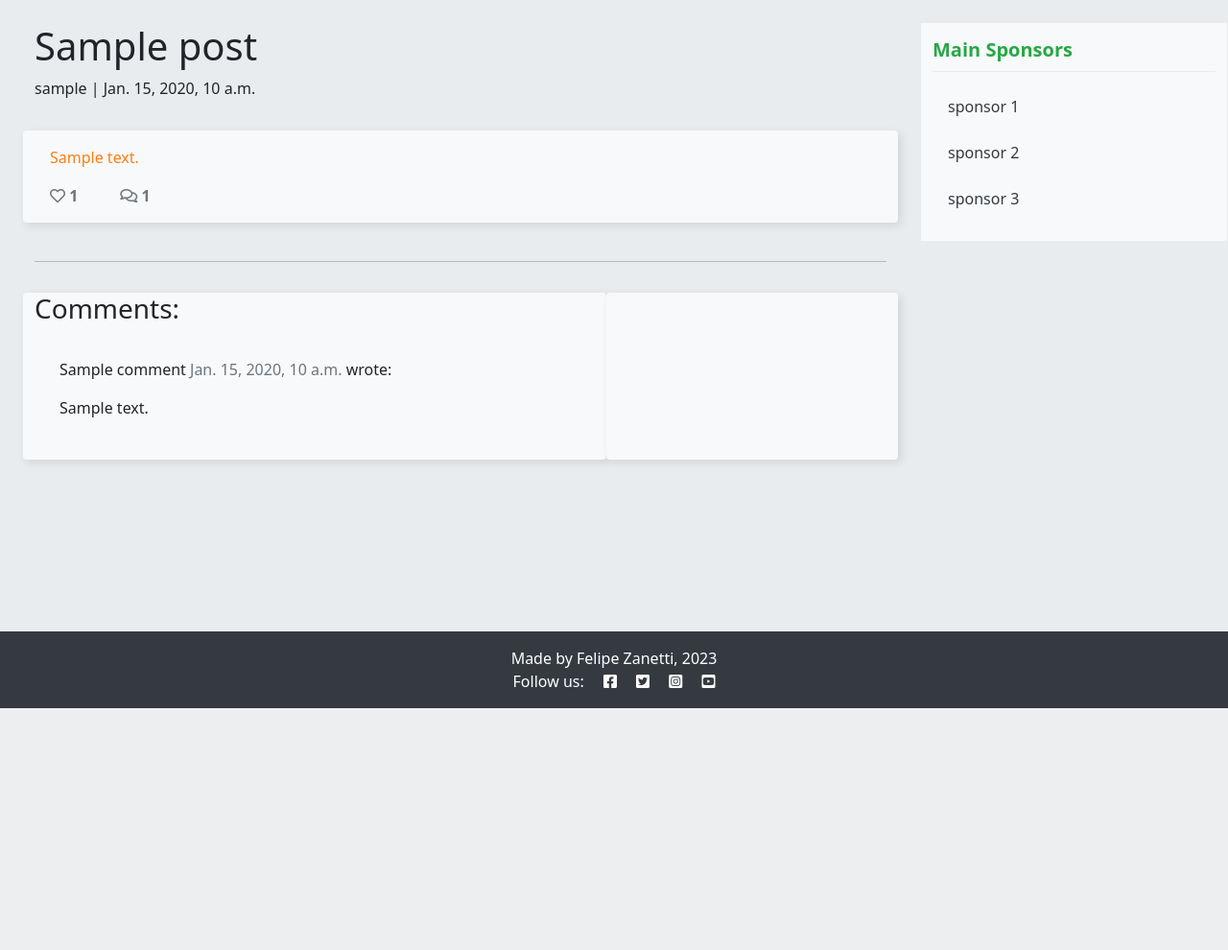
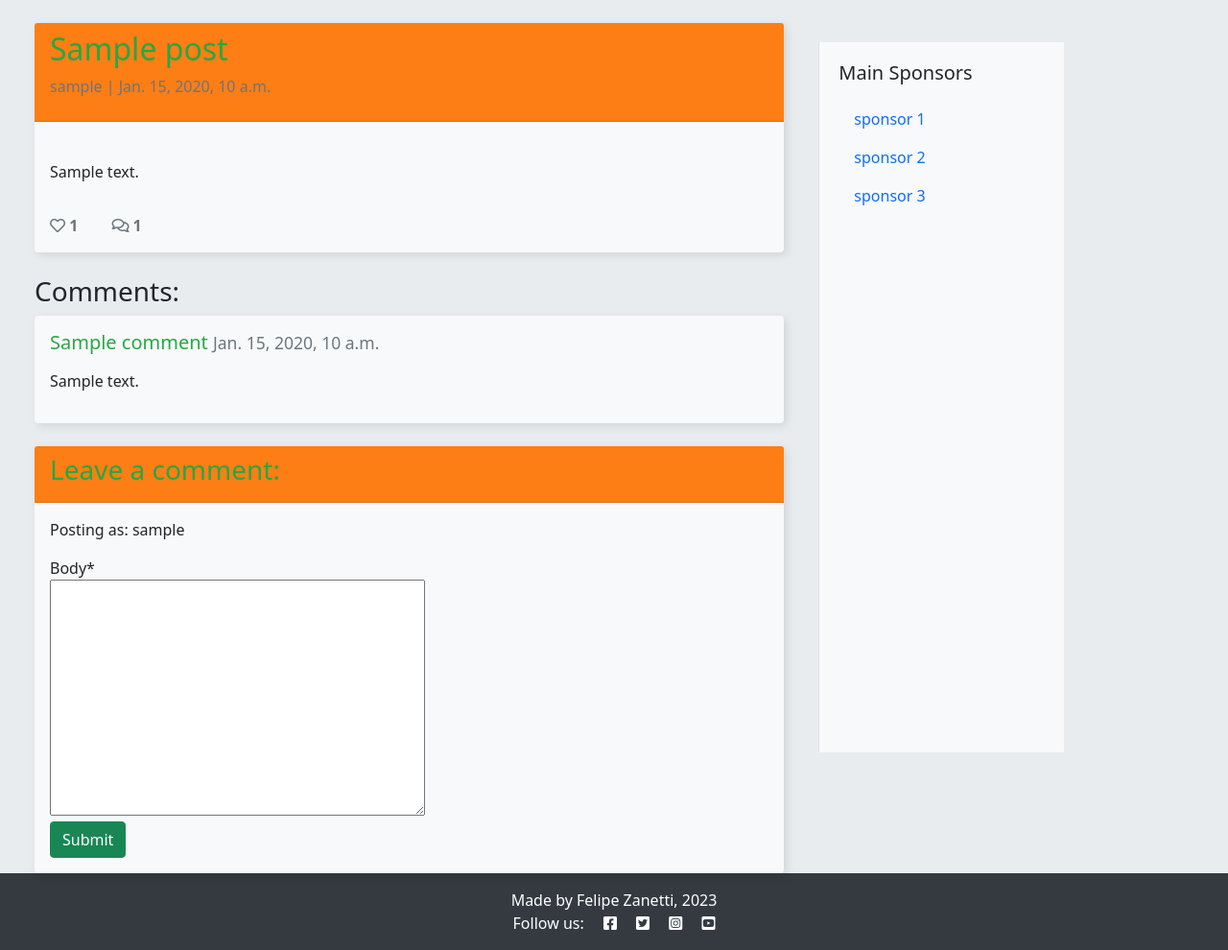
Before and after one commit to zanettiprado/BuzzEireBrazil, a Django app: a page that uses templates/base.html in a window 1280 px wide. Shown: the part 62-1052 px from the top of the page at 96% size. Before the commit the page ends 800 px from the top, so only its background shows below. Run offline with Django 3.2, Linux system fonts and the light colour scheme; a user stored in the database is signed in; tables that the repository leaves empty hold one stand-in row (values such as "Sample post"); some libraries are stand-ins or nearby versions.

Commit message:
add new box to post details and style

```diff
--- /dev/null
+++ b/blog/forms.py
@@ -0,0 +1,8 @@
+from .models import Comment
+from django import forms
+
+
+class CommentForm(forms.ModelForm):
+    class Meta:
+        model = Comment
+        fields = ('body',)
--- a/blog/views.py
+++ b/blog/views.py
@@ -1,6 +1,7 @@
 from django.shortcuts import render, get_object_or_404
 from django.views import generic, View
 from .models import Post
+from .forms import CommentForm
 
 
 class PostList(generic.ListView):
@@ -25,6 +26,7 @@ class PostDetail(View):
             {
                 "post": post,
                 "comments": comments,
-                "liked": liked
+                "liked": liked,
+                "comment_form": CommentForm()
             },
         )
--- a/buzzeirebrazil/settings.py
+++ b/buzzeirebrazil/settings.py
@@ -50,6 +50,7 @@ INSTALLED_APPS = [
     'allauth.account',
     'allauth.socialaccount',
     'django_summernote',
+    'crispy_forms',
     'blog',
 ]
 
@@ -58,6 +59,8 @@ SITE_ID = 1
 
 LOGIN_REDIRECT_URL = '/'
 LOGOUT_REDIRECT_URL = '/'
+
+CRISPU_TEMPLATE_PACK = 'bootstrap4'
 
 MIDDLEWARE = [
     'django.middleware.security.SecurityMiddleware',
--- a/requirements.txt
+++ b/requirements.txt
@@ -4,6 +4,7 @@ dj-database-url==0.5.0
 dj3-cloudinary-storage==0.0.6
 Django==3.2.21
 django-allauth==0.57.0
+django-crispy-forms==1.14.0
 django-summernote==0.8.20.0
 gunicorn==21.2.0
 oauthlib==3.2.2
--- a/static/css/style.css
+++ b/static/css/style.css
@@ -24,7 +24,7 @@
 }
 
 .author {
-    color: #f8f9fa; /* Light background text for better visibility on translucent orange */
+    color: #f8f9fa; /* Light background text for better visibility on translucent orange - maybe going to change this check agile comments*/
     background-color: rgba(253, 126, 20, 0.7);
     margin: 4px;
     text-transform: uppercase;
@@ -109,6 +109,20 @@
     background-color: #f8f9fa;
     box-shadow: 3px 3px 10px rgba(0, 0, 0, 0.1);
 }
+/* side bar */
+.sidebar-scroll {
+    position: sticky;
+    top: 60px;
+    width: 20%;
+    max-height: calc(100vh - 60px);
+    overflow-y: auto;
+    padding: 20px;
+    margin-top: 20px;
+    margin-bottom: 20px;
+    background-color: #f8f9fa; /* to be change after */
+    border-left: 1px solid #dee2e6; /* to be change after */
+    z-index: 1000;
+}
 
 .sidebar {
     background-color: #f8f9fa;
--- a/templates/base.html
+++ b/templates/base.html
@@ -17,7 +17,7 @@
         integrity="sha384-gtEjrD/SeCtmISkJkNUaaKMoLD0//ElJ19smozuHV6z3Iehds+3Ulb9Bn9Plx0x4" crossorigin="anonymous">
     </script>
     <link rel="stylesheet" href="{% static 'css/style.css' %}">
-
+    <link rel="stylesheet" href="{% static 'css/sidebar.css' %}">
 </head>
 
 <body class="d-flex flex-column h-100 main-bg">
@@ -61,17 +61,8 @@
     <div class="container-fluid mt-4">
         <div class="row">
 
-            <!-- Main Content -->
-            <div class="col-md-9">
-                <main class="flex-shrink-0 main-bg">
-                    {% block content %}
-                    <!-- Content Goes here -->
-                    {% endblock content %}
-                </main>
-            </div>
-
-            <!-- Sidebar on the right side -->
-            <div class="col-md-3 bg-light py-3 sidebar">
+            <!-- Sidebar on the right side (position fixed) to be changed -->
+            <div class="col-md-4 order-md-last bg-light sidebar-scroll">
                 <h5 class="mb-3">Main Sponsors</h5>
                 <ul class="nav flex-column">
                     <li class="nav-item">
@@ -83,7 +74,17 @@
                     <li class="nav-item">
                         <a class="nav-link" href="#">sponsor 3</a>
                     </li>
+                    <!-- Add more sidebar content if needed - check if will need this-->
                 </ul>
+            </div>
+
+            <!-- Main Content -->
+            <div class="col-md-8">
+                <main class="flex-shrink-0 main-bg">
+                    {% block content %}
+                    <!-- Content Goes here -->
+                    {% endblock content %}
+                </main>
             </div>
         </div>
     </div>
--- a/templates/post_detail.html
+++ b/templates/post_detail.html
@@ -1,85 +1,78 @@
-{% extends 'base.html' %} {% block content %}
+{% extends 'base.html' %}
+{% load crispy_forms_tags %}
 
-<div class="masthead">
-    <div class="container">
-        <div class="row g-0">
-            <div class="col-md-6 masthead-text">
-                <!-- Post title goes in these h1 tags -->
-                <h1 class="post-title">{{ post.title }}</h1>
-                <!-- Post author goes before the | the post's created date goes after -->
-                <p class="post-subtitle">{{ post.author }} | {{ post.created_on }}</p>
-            </div>
-            <div class="d-none d-md-block col-md-6 masthead-image">
-                <!-- The featured image URL goes in the src attribute -->
-                {% if "placeholder" in post.featured_image.url %}
-                <img src="https://www.irishecho.com/uploads/article/2021/9/8950/Lep.png?t=1630515651" width="100%">
-                {% else %}
-                <img src=" {{ post.featured_image.url }}" width="100%">
-                {% endif %}
-            </div>
-        </div>
-    </div>
-</div>
+{% block content %}
 
-<div class="container">
-    <div class="row">
-        <div class="col card mb-4  mt-3 left  top">
-            <div class="card-body">
-                <!-- The post content goes inside the card-text. -->
-                <!-- Use the | safe filter inside the template tags -->
-                <p class="card-text ">
-                    {{ post.content | safe }}
-                </p>
-                <div class="row">
+<div class="container mt-9">
+    <div class="row justify-content-start">
+        <div class="col-md-12">
+            <div class="card card-green-orange mb-4" style="width: 100%;">
+                <div class="card-header bg-orange">
+                    <h2 class="card-title">{{ post.title }}</h2>
+                    <p class="text-muted">{{ post.author }} | {{ post.created_on }}</p>
+                </div>
+                <div class="card-body">
+                    <div class="row">
+                        <div class="col-md-9">
+                            {% if "placeholder" in post.featured_image.url %}
+                            <img src="https://www.irishecho.com/uploads/article/2021/9/8950/Lep.png?t=1630515651" class="img-fluid mb-3" style="width: 100%;">
+                            {% else %}
+                            <img src="{{ post.featured_image.url }}" class="img-fluid mb-3" style="width: 100%;">
+                            {% endif %}
+                        </div>
+                        <div class="col-md-6">
+                            <p>{{ post.content | safe }}</p>
+                        </div>
+                    </div>
 
-                    <div class="col-1">
-                        <!-- The number of likes goes before the closing strong tag -->
-                        <strong class="text-secondary"><i class="far fa-heart"></i> {{ post.number_of_likes }} </strong>
-                    </div>
-                    <div class="col-1">
-                        {% with comments.count as total_comments %}
-                        <strong class="text-secondary"><i class="far fa-comments"></i>
-                            <!-- Our total_comments variable goes before the closing strong tag -->
-                            {{ total_comments }}</strong>
-                        {% endwith %}
+                    <div class="row mt-3">
+                        <div class="col-1">
+                            <strong class="text-secondary"><i class="far fa-heart"></i> {{ post.number_of_likes }}</strong>
+                        </div>
+                        <div class="col-1">
+                            {% with comments.count as total_comments %}
+                                <strong class="text-secondary"><i class="far fa-comments"></i> {{ total_comments }}</strong>
+                            {% endwith %}
+                        </div>
                     </div>
                 </div>
             </div>
-        </div>
-    </div>
-    <div class="row">
-        <div class="col">
-            <hr>
-        </div>
-    </div>
-    <div class="row">
-        <div class="col-md-8 card mb-4  mt-3 ">
+
             <h3>Comments:</h3>
-            <div class="card-body">
-                <!-- We want a for loop inside the empty control tags to iterate through each comment in comments -->
-                {% for comment in comments %}
-                <div class="comments" style="padding: 10px;">
-                    <p class="font-weight-bold">
-                        <!-- The commenter's name goes here. Check the model if you're not sure what that is -->
-                        {{ comment.name }}
-                        <span class=" text-muted font-weight-normal">
-                            <!-- The comment's created date goes here -->
-                            {{ comment.created_on }}
-                        </span> wrote:
-                    </p>
-                    <!-- The body of the comment goes before the | -->
-                    {{ comment.body | linebreaks }}
+
+            {% for comment in comments %}
+            <div class="card mb-3">
+                <div class="card-body">
+                    <h5 class="card-title">{{ comment.name }} <small class="text-muted">{{ comment.created_on }}</small></h5>
+                    <p class="card-text">{{ comment.body | linebreaks }}</p>
                 </div>
-                <!-- Our for loop ends here -->
-                {% endfor %}
             </div>
-        </div>
-        <div class="col-md-4 card mb-4  mt-3 ">
-            <div class="card-body">
-                <!-- For later -->
+            {% endfor %}
+
+            {% if commented %}
+            <div class="alert alert-success" role="alert">
+                Your comment is awaiting approval
             </div>
-        </div>
-    </div>
+            {% else %}
+            {% if user.is_authenticated %}
+            <div class="card card-green-orange mt-4">
+                <div class="card-header bg-orange">
+                    <h3 class="card-title">Leave a comment:</h3>
+                </div>
+                <div class="card-body">
+                    <p>Posting as: {{ user.username }}</p>
+                    <form method="post">
+                        {{ comment_form | crispy }}
+                        {% csrf_token %}
+                        <button type="submit" class="btn btn-success">Submit</button>
+                    </form>
+                </div>
+            </div>
+            {% endif %}
+            {% endif %}
+         </div>
+     </div>
+ </div>
 </div>
 
 {% endblock content %}
```
